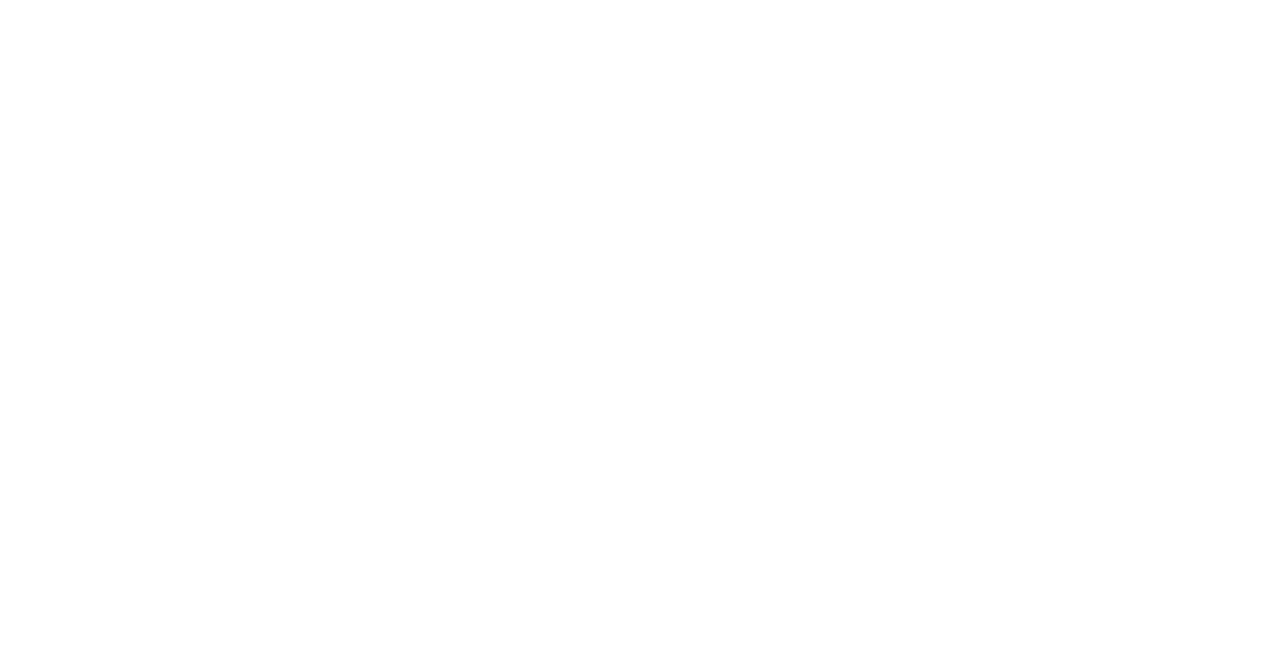
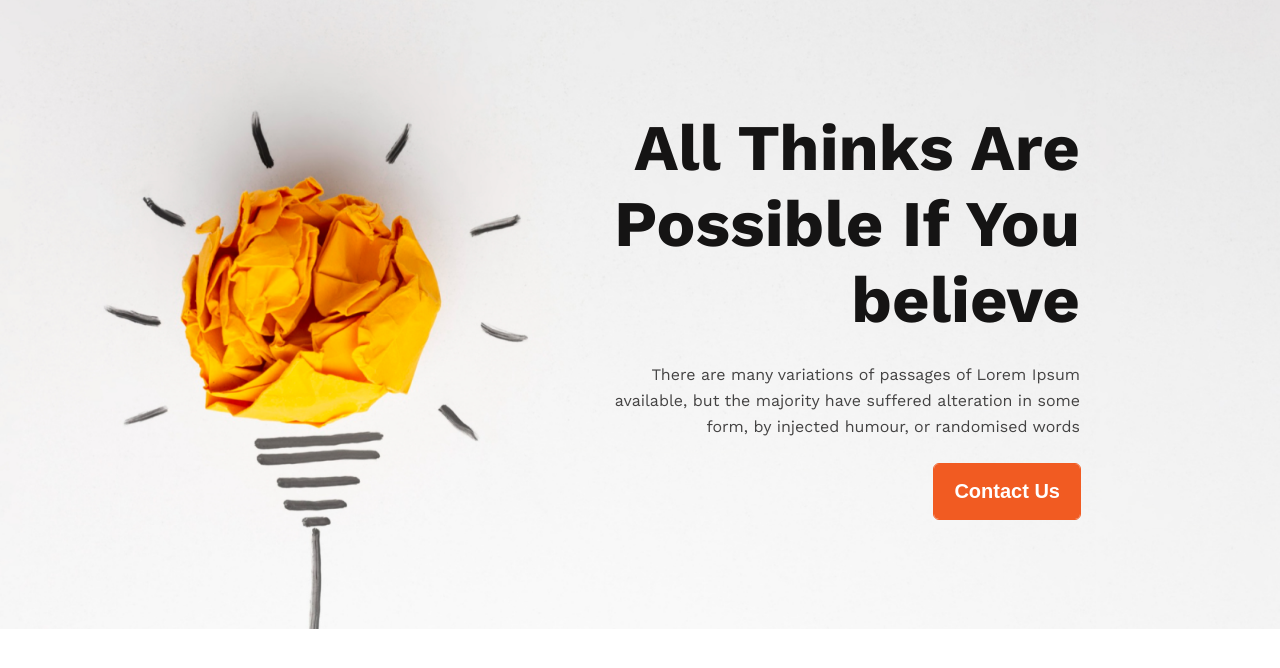
Before and after one commit to yasin-arft/new-year, a plain HTML site: page index.html in a window 1280 px wide. Drawn offline with nearby package versions, Linux system fonts and the light colour scheme.

Commit message:
header section added

```diff
--- a/index.html
+++ b/index.html
@@ -9,13 +9,26 @@
   <link rel="preconnect" href="https://fonts.googleapis.com">
   <link rel="preconnect" href="https://fonts.gstatic.com" crossorigin>
   <link href="https://fonts.googleapis.com/css2?family=Work+Sans:wght@300;400;600;700;800&display=swap"
-  rel="stylesheet">
+    rel="stylesheet">
   <!-- style -->
   <link rel="stylesheet" href="styles/style.css">
 </head>
 
 <body>
+  <!-- header start -->
 
+  <header>
+    <div class="header-info">
+      <h1 class="header-title">All Thinks Are Possible If You believe</h1>
+      <p class="header-desc">
+        There are many variations of passages of Lorem Ipsum available, but the majority have suffered alteration in
+        some form, by injected humour, or randomised words
+      </p>
+      <button class="primary-btn">Contact Us</button>
+    </div>
+  </header>
+
+  <!-- header end -->
 </body>
 
 </html>
--- a/styles/style.css
+++ b/styles/style.css
@@ -1,4 +1,14 @@
+/* variable */
+
+:root {
+  --primary: #f15b22;
+  --heading: #151414;
+  --text: #444343;
+  --white: #ffffff;
+}
+
 /* default */
+
 * {
   margin: 0;
   padding: 0;
@@ -8,3 +18,69 @@
 body {
   font-family: 'Work Sans', sans-serif;
 }
+
+h1,
+h2,
+h3,
+h4,
+h5,
+h6 {
+  color: var(--heading);
+}
+
+p {
+  color: var(--text);
+  line-height: 26px;
+}
+
+/* reusable */
+
+.primary-btn {
+  background-color: var(--primary);
+  color: var(--white);
+  padding: 16px 20px;
+  font-size: 20px;
+  font-weight: 600;
+  border: none;
+  border-radius: 5px;
+  outline: 1px solid var(--primary);
+  cursor: pointer;
+  text-transform: capitalize;
+  transition: all .5s;
+}
+
+.primary-btn:hover {
+  background-color: var(--white);
+  color: var(--primary);
+}
+
+/* header start */
+
+header {
+  background-image: url("../assets/images/banner/banner1.png");
+  background-repeat: no-repeat;
+  background-position: center center;
+  background-size: cover;
+  padding: 10px 200px 10px 100px;
+  display: flex;
+  align-items: center;
+  justify-content: end;
+}
+
+.header-info {
+  width: 50%;
+  padding: 100px 0;
+  text-align: right;
+}
+
+.header-title {
+  font-size: 65px;
+  font-weight: 700;
+}
+
+.header-desc {
+  padding: 24px 0;
+}
+
+
+/* header end */
```
